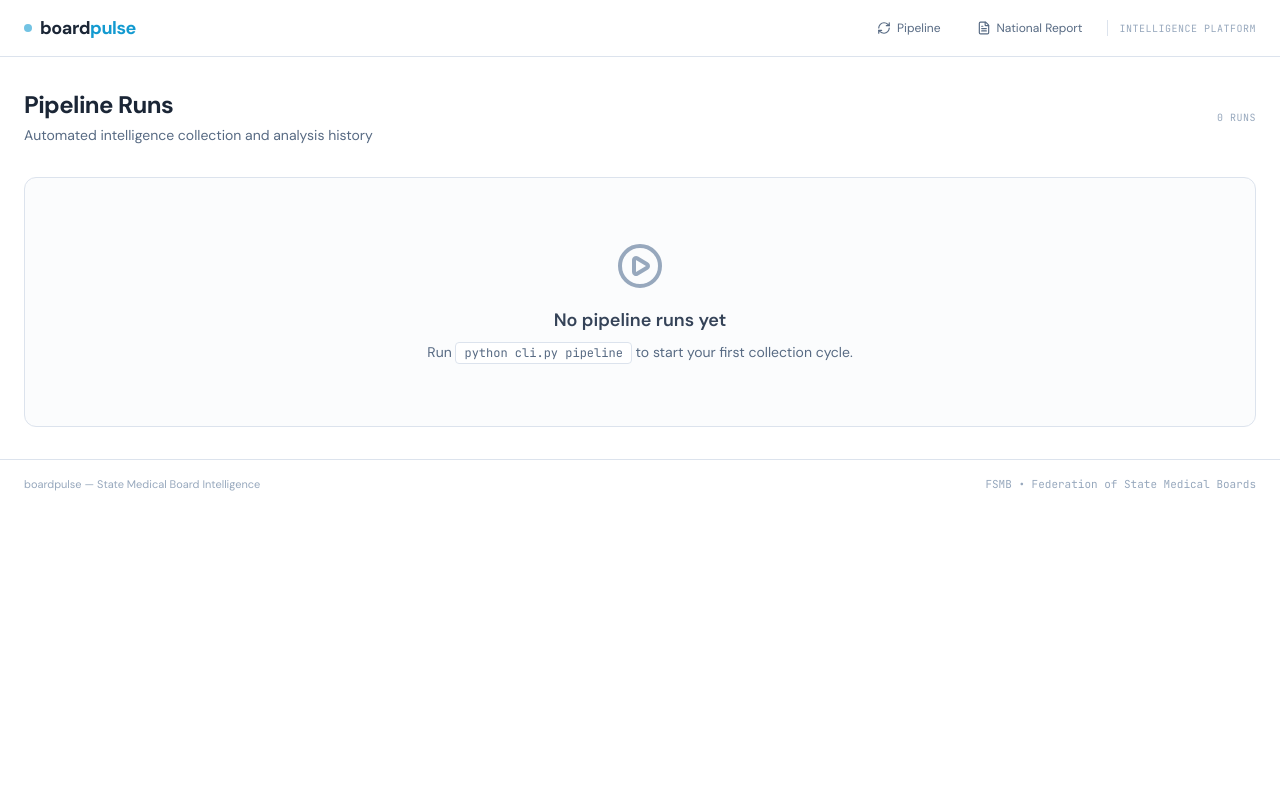
After one commit to fraunk1/boardpulse, a FastAPI app: template app/web/templates/pipeline_list.html in a window 1280 px wide. The commit adds this page. Run offline with FastAPI, Linux system fonts and the light colour scheme; the template is opened without the code that fills it, so the values that code supplies are empty; some libraries are stand-ins or nearby versions.

Commit message:
feat: add pipeline runs list page to dashboard
Adds /pipeline/ route with run history table, status badges, and duration
calculation. Adds Pipeline nav link to base.html before National Report.

Co-Authored-By: Claude Sonnet 4.6 <noreply@anthropic.com>

```diff
--- a/app/web/server.py
+++ b/app/web/server.py
@@ -9,7 +9,7 @@ from fastapi.staticfiles import StaticFiles
 from fastapi.templating import Jinja2Templates
 from sqlalchemy import select, func, distinct
 
-from app.models import Board, Meeting, MeetingDocument
+from app.models import Board, Meeting, MeetingDocument, PipelineRun, PipelineEvent
 from app.config import SCREENSHOTS_DIR, DOCUMENTS_DIR, REPORTS_DIR, EXHIBITS_DIR
 import app.database as db
 
@@ -616,6 +616,36 @@ async def national_report(request: Request):
 
 
 # ---------------------------------------------------------------------------
+# Pages — Pipeline Runs
+# ---------------------------------------------------------------------------
+
+@app.get("/pipeline/", response_class=HTMLResponse)
+async def pipeline_list(request: Request):
+    """Pipeline runs list — history of all pipeline executions."""
+    async with db.async_session() as session:
+        runs = (await session.execute(
+            select(PipelineRun).order_by(PipelineRun.started_at.desc()).limit(50)
+        )).scalars().all()
+
+    for run in runs:
+        if run.started_at and run.completed_at:
+            delta = run.completed_at - run.started_at
+            minutes = int(delta.total_seconds() // 60)
+            seconds = int(delta.total_seconds() % 60)
+            run.duration = f"{minutes}m {seconds}s" if minutes else f"{seconds}s"
+        else:
+            run.duration = None
+
+    return templates.TemplateResponse(request, "pipeline_list.html", context={
+        "runs": runs,
+        "breadcrumbs": [
+            {"label": "National", "url": "/"},
+        ],
+        "page_title": "Pipeline",
+    })
+
+
+# ---------------------------------------------------------------------------
 # File Serving
 # ---------------------------------------------------------------------------
 
--- a/app/web/templates/base.html
+++ b/app/web/templates/base.html
@@ -91,6 +91,10 @@
 
             <!-- Right nav -->
             <div class="flex items-center gap-3">
+                <a href="/pipeline/" class="text-xs text-bp-steel hover:text-bp-teal transition-colors flex items-center gap-1.5 px-3 py-1.5 rounded-lg hover:bg-bp-frost">
+                    <i data-lucide="refresh-cw" class="w-3.5 h-3.5"></i>
+                    <span class="hidden sm:inline">Pipeline</span>
+                </a>
                 <a href="/report" class="text-xs text-bp-steel hover:text-bp-teal transition-colors flex items-center gap-1.5 px-3 py-1.5 rounded-lg hover:bg-bp-frost">
                     <i data-lucide="file-text" class="w-3.5 h-3.5"></i>
                     <span class="hidden sm:inline">National Report</span>
--- /dev/null
+++ b/app/web/templates/pipeline_list.html
@@ -0,0 +1,73 @@
+{% extends "base.html" %}
+
+{% block title %}Pipeline Runs — boardpulse{% endblock %}
+
+{% block body %}
+<div class="max-w-[1400px] mx-auto px-6 py-8">
+
+    <div class="flex items-center justify-between mb-8">
+        <div>
+            <h1 class="text-2xl font-bold text-bp-navy tracking-tight">Pipeline Runs</h1>
+            <p class="text-sm text-bp-steel mt-1">Automated intelligence collection and analysis history</p>
+        </div>
+        <div class="flex items-center gap-2">
+            <span class="text-[10px] font-mono text-bp-mist tracking-wider uppercase">{{ runs | length }} runs</span>
+        </div>
+    </div>
+
+    {% if runs %}
+    <div class="bg-white border border-bp-cloud rounded-xl overflow-hidden">
+        <table class="w-full text-sm">
+            <thead>
+                <tr class="border-b border-bp-cloud bg-bp-frost/50">
+                    <th class="text-left px-4 py-3 font-semibold text-bp-slate text-xs uppercase tracking-wider">Run</th>
+                    <th class="text-left px-4 py-3 font-semibold text-bp-slate text-xs uppercase tracking-wider">Date</th>
+                    <th class="text-left px-4 py-3 font-semibold text-bp-slate text-xs uppercase tracking-wider">Status</th>
+                    <th class="text-left px-4 py-3 font-semibold text-bp-slate text-xs uppercase tracking-wider">Trigger</th>
+                    <th class="text-right px-4 py-3 font-semibold text-bp-slate text-xs uppercase tracking-wider">New Meetings</th>
+                    <th class="text-right px-4 py-3 font-semibold text-bp-slate text-xs uppercase tracking-wider">New Documents</th>
+                    <th class="text-right px-4 py-3 font-semibold text-bp-slate text-xs uppercase tracking-wider">Summarized</th>
+                    <th class="text-right px-4 py-3 font-semibold text-bp-slate text-xs uppercase tracking-wider">Duration</th>
+                </tr>
+            </thead>
+            <tbody class="divide-y divide-bp-cloud/50">
+                {% for run in runs %}
+                <tr class="hover:bg-bp-frost/30 transition-colors cursor-pointer"
+                    onclick="window.location='/pipeline/{{ run.id }}'">
+                    <td class="px-4 py-3 font-mono text-bp-teal font-semibold">#{{ run.id }}</td>
+                    <td class="px-4 py-3 text-bp-navy">{{ run.started_at.strftime('%Y-%m-%d %H:%M') if run.started_at else '—' }}</td>
+                    <td class="px-4 py-3">
+                        {% if run.status == 'completed' %}
+                        <span class="inline-flex items-center gap-1 px-2 py-0.5 rounded-full text-xs font-medium bg-emerald-50 text-emerald-700 border border-emerald-200">
+                            <span class="w-1.5 h-1.5 rounded-full bg-emerald-500"></span> Completed
+                        </span>
+                        {% elif run.status == 'running' %}
+                        <span class="inline-flex items-center gap-1 px-2 py-0.5 rounded-full text-xs font-medium bg-amber-50 text-amber-700 border border-amber-200">
+                            <span class="w-1.5 h-1.5 rounded-full bg-amber-500 animate-pulse"></span> Running
+                        </span>
+                        {% elif run.status == 'failed' %}
+                        <span class="inline-flex items-center gap-1 px-2 py-0.5 rounded-full text-xs font-medium bg-red-50 text-red-700 border border-red-200">
+                            <span class="w-1.5 h-1.5 rounded-full bg-red-500"></span> Failed
+                        </span>
+                        {% endif %}
+                    </td>
+                    <td class="px-4 py-3 text-bp-steel capitalize">{{ run.trigger }}</td>
+                    <td class="px-4 py-3 text-right font-mono text-bp-navy">{{ run.new_meetings_found }}</td>
+                    <td class="px-4 py-3 text-right font-mono text-bp-navy">{{ run.new_documents_found }}</td>
+                    <td class="px-4 py-3 text-right font-mono text-bp-navy">{{ run.boards_summarized }}</td>
+                    <td class="px-4 py-3 text-right text-bp-steel text-xs">{{ run.duration if run.duration else '—' }}</td>
+                </tr>
+                {% endfor %}
+            </tbody>
+        </table>
+    </div>
+    {% else %}
+    <div class="text-center py-16 bg-bp-frost/30 rounded-xl border border-bp-cloud">
+        <i data-lucide="play-circle" class="w-12 h-12 text-bp-mist mx-auto mb-4"></i>
+        <h2 class="text-lg font-semibold text-bp-slate mb-2">No pipeline runs yet</h2>
+        <p class="text-sm text-bp-steel">Run <code class="bg-white px-2 py-0.5 rounded border border-bp-cloud text-xs font-mono">python cli.py pipeline</code> to start your first collection cycle.</p>
+    </div>
+    {% endif %}
+
+</div>
+{% endblock %}
```
